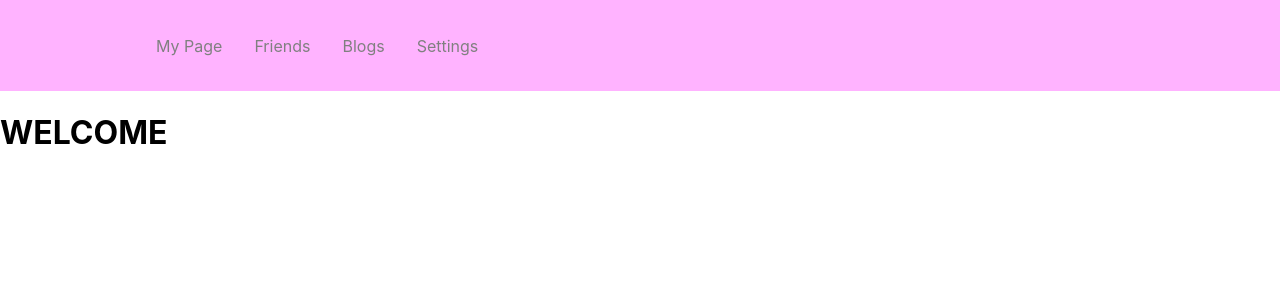
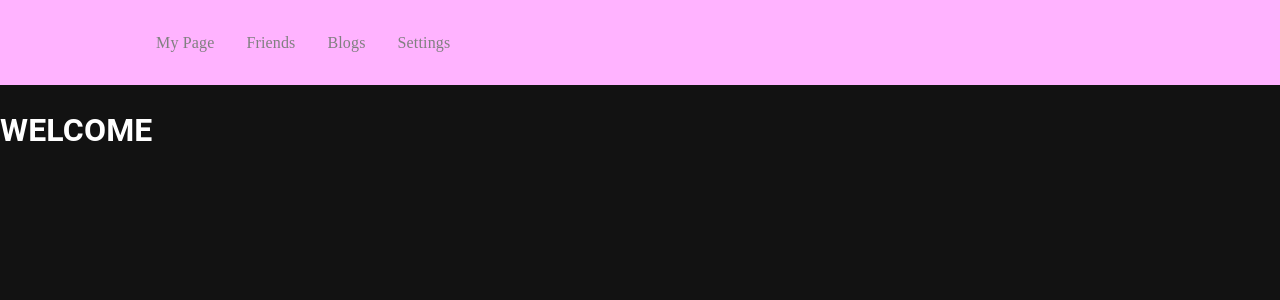
Before and after one commit to JosephZappala/HarvardHack2022, a React (Create React App) app in the folder Frontend/react-app/: page / in a window 1280 px wide. Shown: the top 300 px of the page. Built offline with nearby package versions, Linux system fonts and the light colour scheme.

Commit message:
dark mode

```diff
--- a/Frontend/react-app/package.json
+++ b/Frontend/react-app/package.json
@@ -3,6 +3,9 @@
   "version": "0.1.0",
   "private": true,
   "dependencies": {
+    "@emotion/react": "^11.10.4",
+    "@emotion/styled": "^11.10.4",
+    "@mui/material": "^5.10.9",
     "@testing-library/jest-dom": "^5.16.5",
     "@testing-library/react": "^13.4.0",
     "@testing-library/user-event": "^13.5.0",
--- a/Frontend/react-app/src/App.js
+++ b/Frontend/react-app/src/App.js
@@ -5,12 +5,28 @@ import { BrowserRouter as Router, Routes, Route} from 'react-router-dom';
 
 import PersonalPage from './Pages/PersonalPage';
 import Friends from './Pages/Friends';
+import { ThemeProvider, createTheme } from '@mui/material/styles';
+import CssBaseline from '@mui/material/CssBaseline';
+import useMediaQuery from '@mui/material/useMediaQuery';
+
+
+const darkTheme = createTheme({
+    palette: {
+
+        mode: 'dark',
+
+    },
+  });
 
 function App() {
+
+
+
 return (
 
 
-
+    <ThemeProvider theme={darkTheme}>
+    <CssBaseline />
        <Router>
         <Navbar />
             <Routes>
@@ -22,6 +38,9 @@ return (
                 <Route path='/create' element={<PersonalPage />} />
             </Routes>
         </Router>
+
+    </ThemeProvider>
+
 );
 }
 
--- a/Frontend/react-app/src/components/NavbarElements.js
+++ b/Frontend/react-app/src/components/NavbarElements.js
@@ -15,6 +15,7 @@ color: #808080;
 display: flex;
 align-items: center;
 text-decoration: none;
+font-family : 'Hevletica';
 padding: 0 1rem;
 height: 100%;
 cursor: pointer;
--- a/Frontend/react-app/src/index.css
+++ b/Frontend/react-app/src/index.css
@@ -1,10 +1,11 @@
 body {
+  font-family: -apple-system, system-ui, BlinkMacSystemFont, "Segoe UI", Roboto, "Helvetica Neue", Arial, sans-serif;
   margin: 0;
-  font-family: -apple-system, BlinkMacSystemFont, 'Segoe UI', 'Roboto', 'Oxygen',
-    'Ubuntu', 'Cantarell', 'Fira Sans', 'Droid Sans', 'Helvetica Neue',
-    sans-serif;
-  -webkit-font-smoothing: antialiased;
-  -moz-osx-font-smoothing: grayscale;
+  font-size: 1rem;
+  font-weight: 1.5;
+  line-height: 1.5;
+  color: #292b2c;
+  background-color: #fff;
 }
 
 code {
--- a/Frontend/react-app/src/index.js
+++ b/Frontend/react-app/src/index.js
@@ -5,7 +5,10 @@ import App from './App';
 
 const root = ReactDOM.createRoot(document.getElementById('root'));
 root.render(
+
     <App />
+
+
 );
 
 // If you want to start measuring performance in your app, pass a function
```
Also changed, not shown: 2 other files (tests, documents, lock files or other folders). Lines whose indentation alone changed are shown as unchanged.
